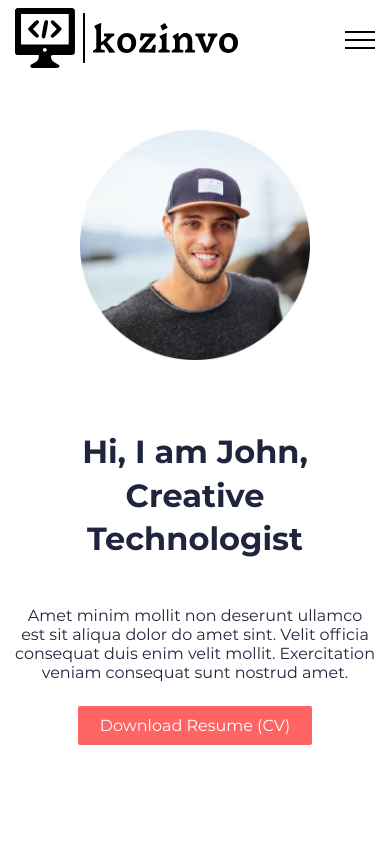
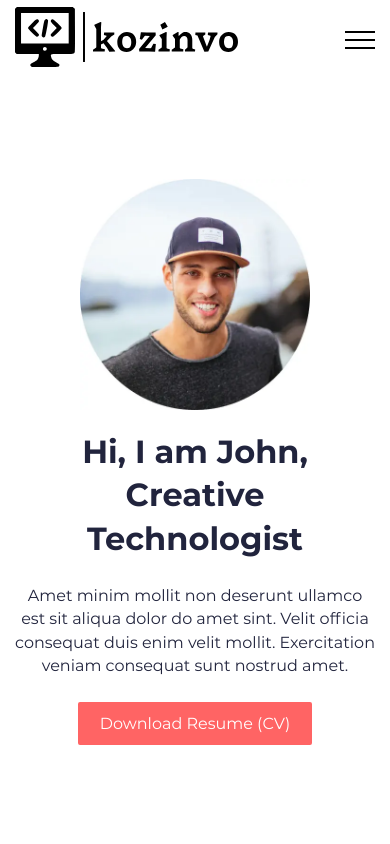
Before and after one commit to kozinvo/kozinvo-template, a website: page public/index.html in a window 390 px wide. Shown: the top 844 px of the page. Drawn offline with nearby package versions, Linux system fonts and the light colour scheme.

Commit message:
fix home 375px

```diff
--- a/src/sass/block/home.scss
+++ b/src/sass/block/home.scss
@@ -1,5 +1,6 @@
 .home {
   & h1 {
+    margin: 0;
     font-family: 'Montserrat-Bold', Arial, serif;
     font-size: clamp(2rem, 3vw + 1rem, 2.75rem);
     line-height: 136.363%;
@@ -13,7 +14,7 @@
   }
 
   &__content {
-    flex: 0 1 60%;
+    flex: 0 1 50%;
     display: flex;
     flex-direction: column;
     justify-content: center;
@@ -35,18 +36,22 @@
 @media (max-width: 767.98px) {
   .home {
     &__container {
+      // padding-top: calc(20px + $header-height);
       padding-block: 20px;
       flex-direction: column-reverse;
       justify-content: center;
+      gap: 20px;
     }
 
     &__content {
+      flex: none;
       text-align: center;
       align-items: center;
       gap: 24px;
     }
 
     &__img {
+      flex: none;
       width: 64%;
       max-width: 360px;
     }
--- a/src/sass/main.scss
+++ b/src/sass/main.scss
@@ -8,7 +8,7 @@ $color-light: #EDF7FA;
 $color-dark: #21243D;
 $color-text-main: $color-dark;
 $color-accent: #FF6464;
-$container: 90rem;
+$container: 75rem;
 $container-padding: 0.9375rem;
 $header-height: 80px;
 
@@ -18,6 +18,7 @@ $header-height: 80px;
 body {
   font-family: 'Montserrat', Arial, Helvetica, sans-serif;
   font-size: 1rem;
+  line-height: 146.875%;
   background: $color-white;
   color: $color-text-main;
 }
```
Also changed, not shown: public/css/main.css, public/css/main.min.css.
